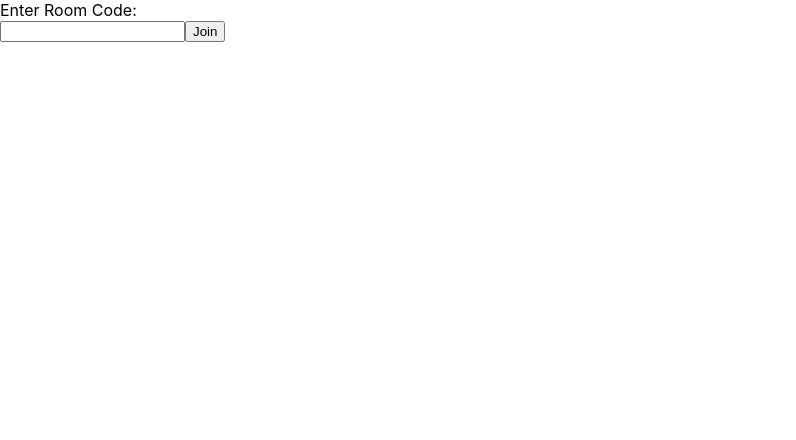
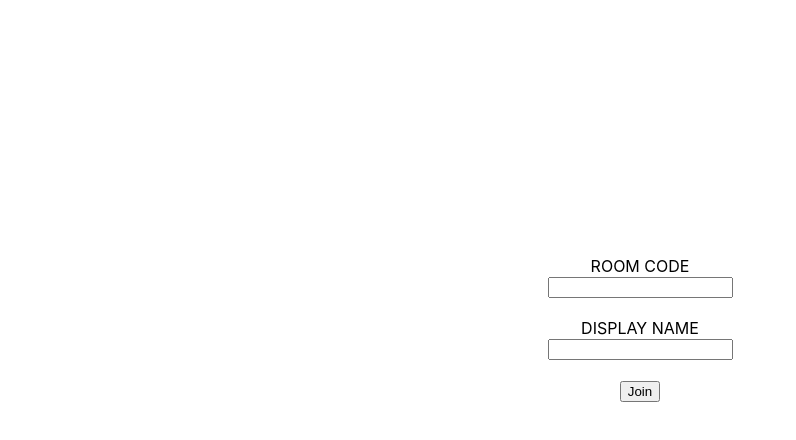
Before and after one commit to toffeegryphon/cardssimulator, a React (Create React App) app in the folder cards/: page / in a window 1280 px wide. Shown: the top 440 px of the page, without its empty margins (0-796 px from the left). Built offline with nearby package versions, Linux system fonts and the light colour scheme; no server answers.

Commit message:
Implemented basic CSS for main screen.

```diff
--- /dev/null
+++ b/cards/src/selection.css
@@ -0,0 +1,4 @@
+.selection {
+  text-align: center;
+  padding-top: 20%;
+}
--- a/cards/src/selection.js
+++ b/cards/src/selection.js
@@ -1,24 +1,29 @@
 import React from 'react'
 import Room from './room.js'
 import { joinRoom } from './websocket/socket.js'
+import './selection.css'
 
 export default class Selection extends React.Component {
   constructor(props) {
     super(props)
-    this.state = { rid: '', sid: '', joined: false }
+    this.state = { rid: '', sid: '', name: '', joined: false }
   }
 
   onJoined = (data) => {
     this.setState({ ...data, joined: true })
   }
 
-  handleChange = (event) => {
+  handleRidChange = (event) => {
     this.setState({ rid: event.target.value })
+  }
+
+  handleNameChange = (event)=> {
+    this.setState({ name: event.target.value })
   }
 
   handleJoin = (event) => {
     // TODO Change to an input field
-    joinRoom('testing', this.state.rid, this.onJoined)
+    joinRoom(this.state.name, this.state.rid, this.onJoined)
   }
 
   render() {
@@ -31,9 +36,15 @@ export default class Selection extends React.Component {
       )
     }
     return (
-      <div>
-        <div>Enter Room Code: </div>
-        <input value={this.state.rid} onChange={this.handleChange}/>
+      <div className="selection">
+        <div>ROOM CODE</div>
+        <input value={this.state.rid} onChange={this.handleRidChange}/>
+        <br/>
+        <br/>
+        <div>DISPLAY NAME</div>
+        <input value={this.state.name} onChange={this.handleNameChange}/>
+        <br/>
+        <br/>
         <button onClick={this.handleJoin}>Join</button>
       </div>
     )
```
